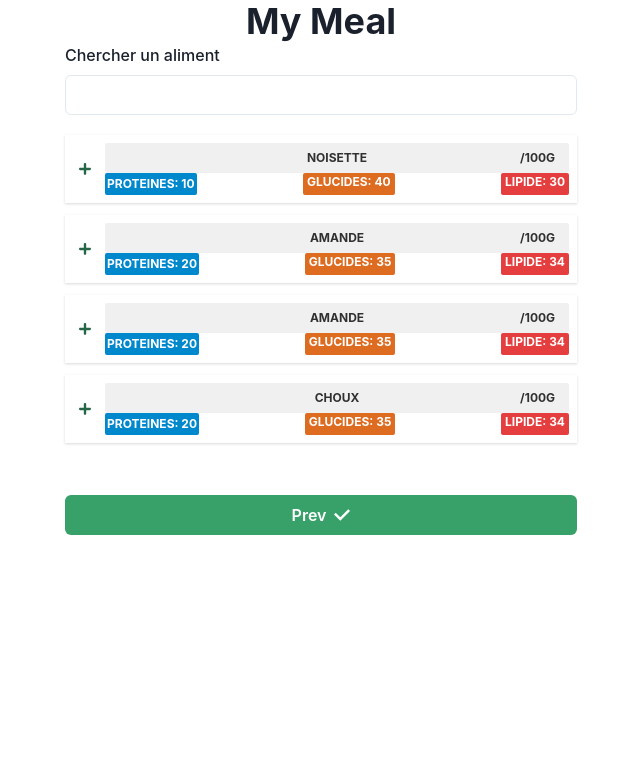
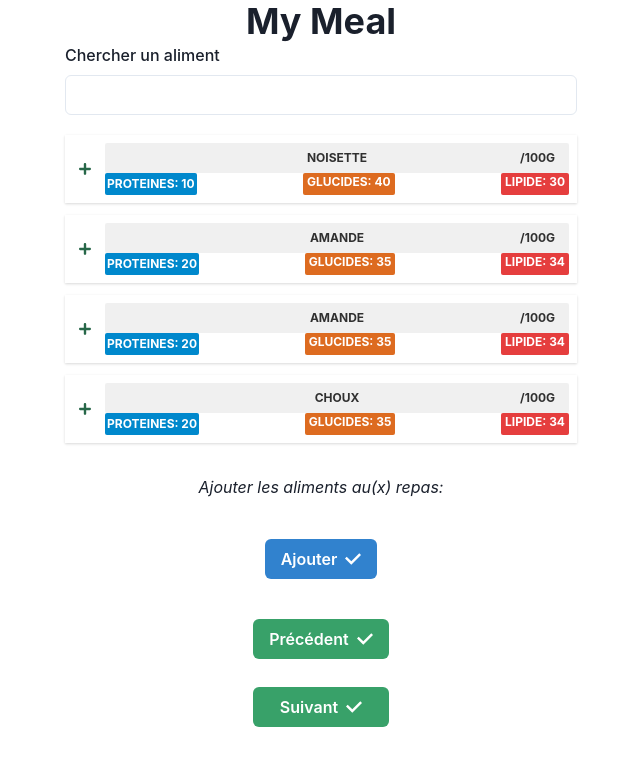
Before and after one commit to yassineayoub/React_Typescript-MyMeal, a React (Create React App) app: page /food in a window 1280 px wide. Shown: the top 766 px of the page, without its empty margins (319-959 px from the left). Built offline with nearby package versions, Linux system fonts and the light colour scheme.

Commit message:
feat(Food): action to set wich meal is checked

```diff
--- a/src/components/Food/Food.tsx
+++ b/src/components/Food/Food.tsx
@@ -1,9 +1,11 @@
-import { Box, Button, Link } from '@chakra-ui/react';
+import { Box, Button, FormControl, Link, Stack } from '@chakra-ui/react';
 import { Link as RouterLink } from 'react-router-dom';
 import React, { useState } from 'react';
 import FoodList from './FoodList';
 import FoodSearch from './FoodSearch';
 import { CheckIcon } from '@chakra-ui/icons';
+import FoodCheckBox from './FoodCheckBox';
+import { Form } from 'formik';
 
 const food = [
   {
@@ -43,24 +45,43 @@ const food = [
     unit: 'g',
   },
 ];
-// type FoodItem = {
-//   foodName: string;
-//   protein: number;
-//   carbs: number;
-//   fat: number;
-// };
 
-// type Food = {
-//   items: FoodItem[]
-// }
+export type CheckedMeal = {
+  checkedMeal: object[]
+}
 
 const Food = () => {
   const [search, setSearch] = useState('');
-
+  const handleAddFood = (e: React.FormEvent<HTMLFormElement>) => {
+    e.preventDefault();
+    console.log(e)
+  }
   return (
-    <Box w={['90%', '60%', '40%']} display="flex" flexDirection="column" margin="auto" textAlign="center" gap={5}>
+    <Box
+      w={['90%', '60%', '40%']}
+      display="flex"
+      flexDirection="column"
+      justifyContent="center"
+      margin="auto"
+      textAlign="center"
+      gap={5}
+    >
       <FoodSearch setSearch={setSearch} search={search} />
       <FoodList food={food} search={search} />
+      <form onSubmit={(e) => handleAddFood(e)}>
+        <FormControl>
+          <FoodCheckBox />
+          <Button
+          type="submit"
+          colorScheme="blue"
+          marginTop={5}
+          rightIcon={<CheckIcon />}
+        >
+          Ajouter
+        </Button>
+        </FormControl>
+      </form>
+      <Stack margin="auto">
         <Button
           as={RouterLink}
           to={'/'}
@@ -69,8 +90,19 @@ const Food = () => {
           marginTop={5}
           rightIcon={<CheckIcon />}
         >
-        Prev
+          Précédent
         </Button>
+        <Button
+          as={RouterLink}
+          to={'/'}
+          type="submit"
+          colorScheme="green"
+          marginTop={5}
+          rightIcon={<CheckIcon />}
+        >
+          Suivant
+        </Button>
+      </Stack>
     </Box>
   );
 };
--- /dev/null
+++ b/src/components/Food/FoodCheckBox.tsx
@@ -0,0 +1,32 @@
+import { Checkbox, Stack, Text } from '@chakra-ui/react';
+import { setIsChecked } from '../../reducers/mealReducer';
+import { useAppDispatch, useAppSelector } from '../../store/hooks';
+
+const FoodCheckBox = () => {
+  const { meals } = useAppSelector((state) => state.meal);
+  const dispatch = useAppDispatch();
+
+  return (
+    <Stack spacing={5} direction="column" alignItems="center">
+      <Text as="i">Ajouter les aliments au(x) repas:</Text>
+      <Stack direction="row" spacing={5}>
+        {meals.map((meal) => (
+          <Checkbox
+            onChange={(e) =>
+              dispatch(
+                setIsChecked({ bool: e.target.checked, index: meal.index })
+              )
+            }
+            value={meal.index}
+            key={meal.index}
+            colorScheme="red"
+          >
+            {meal.name}
+          </Checkbox>
+        ))}
+      </Stack>
+    </Stack>
+  );
+};
+
+export default FoodCheckBox;
--- a/src/components/Food/FoodList.tsx
+++ b/src/components/Food/FoodList.tsx
@@ -66,6 +66,7 @@ const FoodList = ({ food, search }: FoodListProps) => {
             alignItems="center"
             display="flex"
             padding={2}
+            cursor="pointer"
             boxShadow={"rgba(0, 0, 0, 0.1) 0px 1px 3px 0px, rgba(0, 0, 0, 0.06) 0px 1px 2px 0px"}
             marginBottom={3}
             key={index}
--- a/src/components/Food/FoodSearch.tsx
+++ b/src/components/Food/FoodSearch.tsx
@@ -1,4 +1,4 @@
-import { FormControl, FormLabel, Input, Select } from '@chakra-ui/react';
+import { FormControl, FormLabel, IconButton, Input, Select } from '@chakra-ui/react';
 import React, { useState } from 'react';
 
 type FoodSearchProps = {
@@ -16,6 +16,7 @@ const FoodSearch = ({ search, setSearch }: FoodSearchProps) => {
         value={search}
         onChange={(e) => setSearch(e.target.value)}
       />
+      {/* <IconButton></IconButton> */}
     </FormControl>
   );
 };
--- a/src/components/Plan/MealName.tsx
+++ b/src/components/Plan/MealName.tsx
@@ -10,7 +10,6 @@ type MealNameProps = {
 const MealName = ({ index }: MealNameProps) => {
   const meals = useAppSelector((state) => state.meal.meals);
   const dispatch = useAppDispatch();
-  const [mealObj, setMealObj] = useState<Meal>({ name: '', index: index });
     console.log(meals)
   return (
     <FormControl isRequired>
@@ -18,7 +17,7 @@ const MealName = ({ index }: MealNameProps) => {
       <Input
         id={`Repas ${index + 1}`}
         placeholder="Entrez un nom"
-        value={meals[index] ? meals[index].name : mealObj.name}
+        value={meals[index] ? meals[index].name : ''}
         onChange={(e) =>
           dispatch(setMealName({ name: e.target.value, index: index }))
         }
--- a/src/components/Plan/Plan.tsx
+++ b/src/components/Plan/Plan.tsx
@@ -1,7 +1,7 @@
-import { Box, Button, FormControl } from '@chakra-ui/react';
+import { Box, Button, FormControl, Stack } from '@chakra-ui/react';
 import { CheckIcon } from '@chakra-ui/icons';
 import { useAppSelector } from '../../store/hooks';
-import { Link } from 'react-router-dom';
+import { Link as RouterLink } from 'react-router-dom';
 import MealCounter from './MealCounter';
 import MealName from './MealName';
 import React, { useEffect, useState } from 'react';
@@ -23,25 +23,24 @@ const Plan = () => {
   }, [isSubmit]);
 
   return (
-    <Box w={["90%","60%","40%"]}  margin="auto">
+    <Box
+      w={['90%', '60%', '40%']}
+      display="flex"
+      flexDirection="column"
+      margin="auto"
+      textAlign="center"
+      gap={5}
+    >
       <MealCounter />
       <form onSubmit={handleSubmitForm}>
-        <FormControl >
+        <FormControl>
           {rows.map((v, index) => (
             <MealName key={index} index={index} />
           ))}
+
             <Button
-            type="submit"
-            colorScheme="green"
-            margin={5}
-            rightIcon={<CheckIcon />}
-          >
-            Valider
-          </Button>
-        </FormControl>
-      </form>
-      <Link to={'/food'}>
-        <Button
+              to={'/food'}
+              as={RouterLink}
               type="submit"
               colorScheme="green"
               margin={5}
@@ -49,7 +48,9 @@ const Plan = () => {
             >
               Suivant
             </Button>
-      </Link>
+
+        </FormControl>
+      </form>
     </Box>
   );
 };
--- a/src/reducers/mealReducer.tsx
+++ b/src/reducers/mealReducer.tsx
@@ -1,4 +1,4 @@
-import { createSlice, PayloadAction } from "@reduxjs/toolkit";
+import { createSlice, PayloadAction } from '@reduxjs/toolkit';
 
 // Define a type for the slice state
 interface MealState {
@@ -9,6 +9,7 @@ export type Meal = {
   name: string;
   index: number;
   food?: object[];
+  checked?: boolean;
 };
 
 // Define the initial state using that type
@@ -18,7 +19,7 @@ const initialState: MealState = {
 };
 
 export const mealReducer = createSlice({
-  name: "meal",
+  name: 'meal',
   // `createSlice` will infer the state type from the `initialState` argument
   initialState,
   reducers: {
@@ -42,11 +43,25 @@ export const mealReducer = createSlice({
       mealArray[index] = { ...mealArray[index], ...action.payload };
       state.meals = mealArray;
     },
+    setIsChecked: (
+      state,
+      action: PayloadAction<{ index: number; bool: boolean }>
+    ) => {
+      const { index, bool } = action.payload;
+      const mealArray = [...state.meals];
+      mealArray[index].checked = bool;
+      state.meals = mealArray;
+    },
   },
 });
 
 // Action creators are generated for each case reducer function
-export const { increment, decrement, incrementByAmount, setMealName } =
-  mealReducer.actions;
+export const {
+  increment,
+  decrement,
+  incrementByAmount,
+  setMealName,
+  setIsChecked,
+} = mealReducer.actions;
 
 export default mealReducer.reducer;
```
Lines whose indentation alone changed are shown as unchanged.
